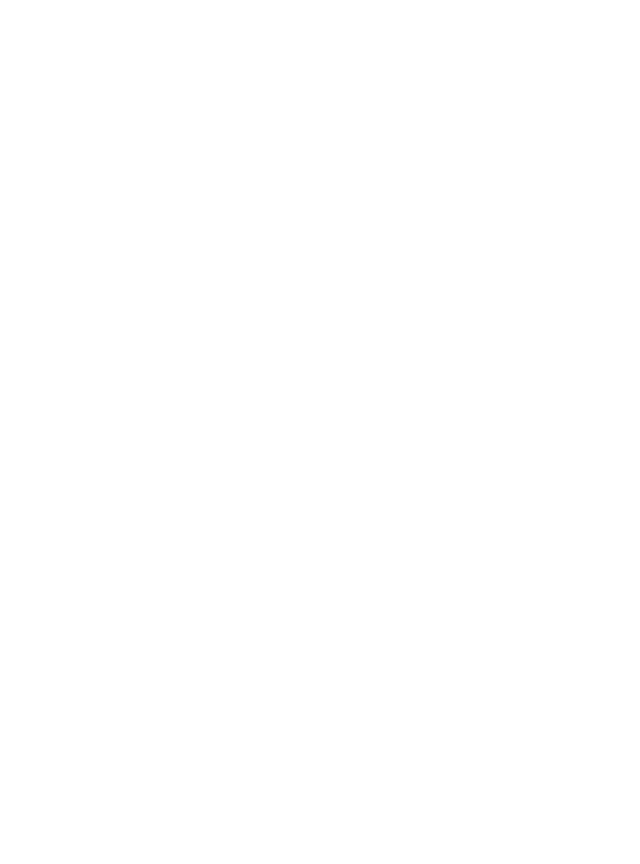
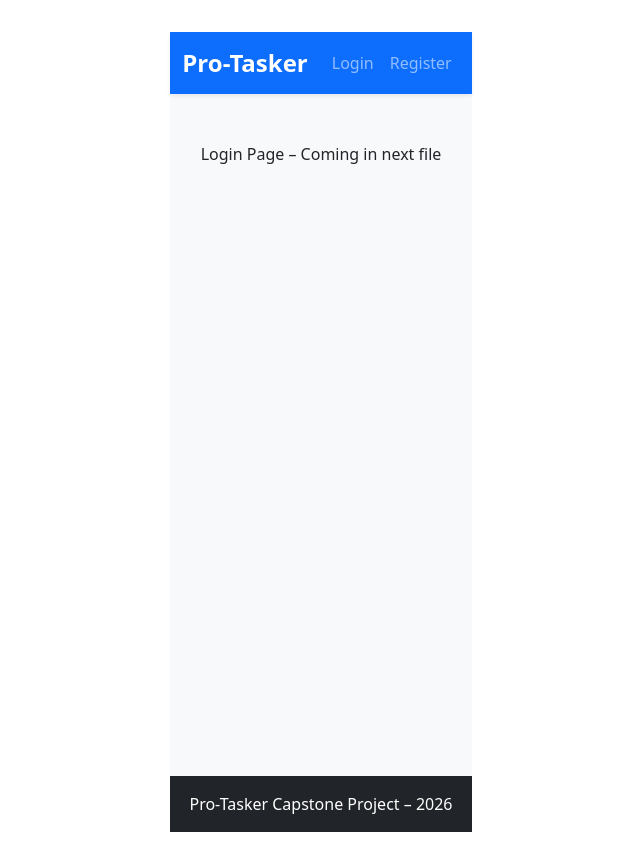
Before and after one commit to gollamudisindhura1/capstone-frontend, a React (Vite) app: page /login in a window 1280 px wide. Shown: the whole page, without its empty margins (319-959 px from the left). Before the commit the page ends 800 px from the top, so only its background shows below. Built offline with nearby package versions, Linux system fonts and the light colour scheme.

Commit message:
Add Booststrap navbar, routing skeleton,and protected route logic in App.jsx

```diff
--- a/src/App.jsx
+++ b/src/App.jsx
@@ -1,13 +1,90 @@
-//import { useState } from 'react'
+// Main app component with Bootstrap layout and React Router
+// Uses simple token check from localStorage for now (later use Context)
+import { BrowserRouter as Router, Routes, Route, Navigate } from 'react-router-dom';
 import './App.css'
 
 function App() {
 
+  // Check if user is logged in
+
+  const token = localStorage.getItem('token');
 
   return (
-    <>
+    <Router>
+    <div className="d-flex flex-column min-vh-100 bg-light">
+        {/* Bootstrap Navbar */}
+        <nav className="navbar navbar-expand-lg navbar-dark bg-primary shadow-sm">
+          <div className="container-fluid">
+            <a className="navbar-brand fw-bold fs-4" href="/">Pro-Tasker</a>
+            <button
+              className="navbar-toggler"
+              type="button"
+              data-bs-toggle="collapse"
+              data-bs-target="#navbarNav"
+              aria-controls="navbarNav"
+              aria-expanded="false"
+              aria-label="Toggle navigation"
+            >
+              <span className="navbar-toggler-icon"></span>
+            </button>
+            <div className="collapse navbar-collapse" id="navbarNav">
+              <ul className="navbar-nav ms-auto">
+                {!token && (
+                  <>
+                    <li className="nav-item">
+                      <a className="nav-link" href="/login">Login</a>
+                    </li>
+                    <li className="nav-item">
+                      <a className="nav-link" href="/register">Register</a>
+                    </li>
+                  </>
+                )}
+                {token && (
+                  <li className="nav-item">
+                    <a className="nav-link" href="/dashboard">Dashboard</a>
+                  </li>
+                )}
+              </ul>
+            </div>
+          </div>
+        </nav>
 
-    </>
+        {/* Main content area */}
+        <main className="container py-5 flex-grow-1">
+          <Routes>
+            {/* Public routes */}
+            <Route
+              path="/login"
+              element={token ? <Navigate to="/dashboard" /> : <div className="text-center">Login Page – Coming in next file</div>}
+            />
+            <Route
+              path="/register"
+              element={token ? <Navigate to="/dashboard" /> : <div className="text-center">Register Page – Coming in next file</div>}
+            />
+
+            {/* Protected routes */}
+            <Route
+              path="/dashboard"
+              element={token ? <div className="text-center">Dashboard – Projects list (next files)</div> : <Navigate to="/login" />}
+            />
+            <Route
+              path="/projects/:id"
+              element={token ? <div className="text-center">Project Detail – Tasks & Planner (later)</div> : <Navigate to="/login" />}
+            />
+
+            {/* Root path redirect */}
+            <Route path="/" element={<Navigate to={token ? "/dashboard" : "/login"} replace />} />
+            <Route path="*" element={<Navigate to={token ? "/dashboard" : "/login"} replace />} />
+          </Routes>
+        </main>
+
+        {/* Simple footer */}
+        <footer className="bg-dark text-white text-center py-3 mt-auto">
+          <p className="mb-0">Pro-Tasker Capstone Project – 2026</p>
+        </footer>
+      </div>
+
+    </Router>
   )
 }
 
```
